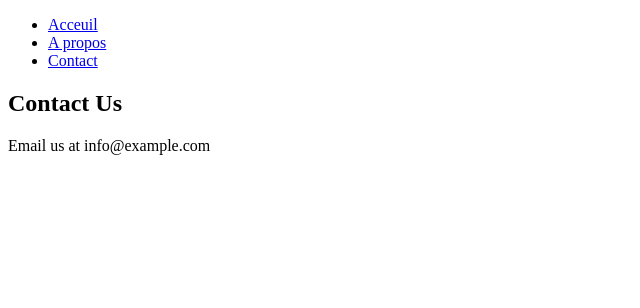
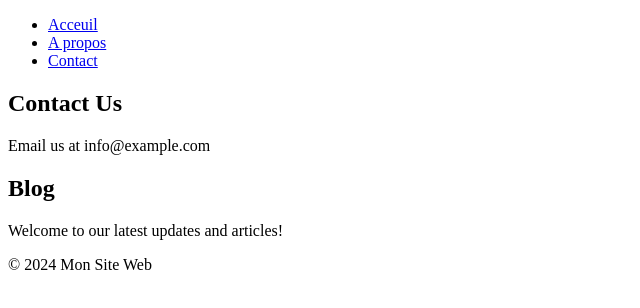
Before and after one commit to yahiatest01/site-web, a plain HTML site: page index.html in a window 1280 px wide. Shown: the whole page, without its empty margins (0-640 px from the left). Drawn offline with Linux system fonts and the light colour scheme.

Commit message:
Added a blog section

```diff
--- a/index.html
+++ b/index.html
@@ -18,5 +18,13 @@
         <h2>Contact Us</h2>
         <p>Email us at info@example.com</p>
     </section>
+    <section>
+        <h2>Blog</h2>
+        <p>Welcome to our latest updates and articles!</p>
+    </section>
+    <footer>
+        <p>&copy; 2024 Mon Site Web</p>
+
+    </footer>
 </body>
 </html>
```
Also changed, not shown: 1 other file.
